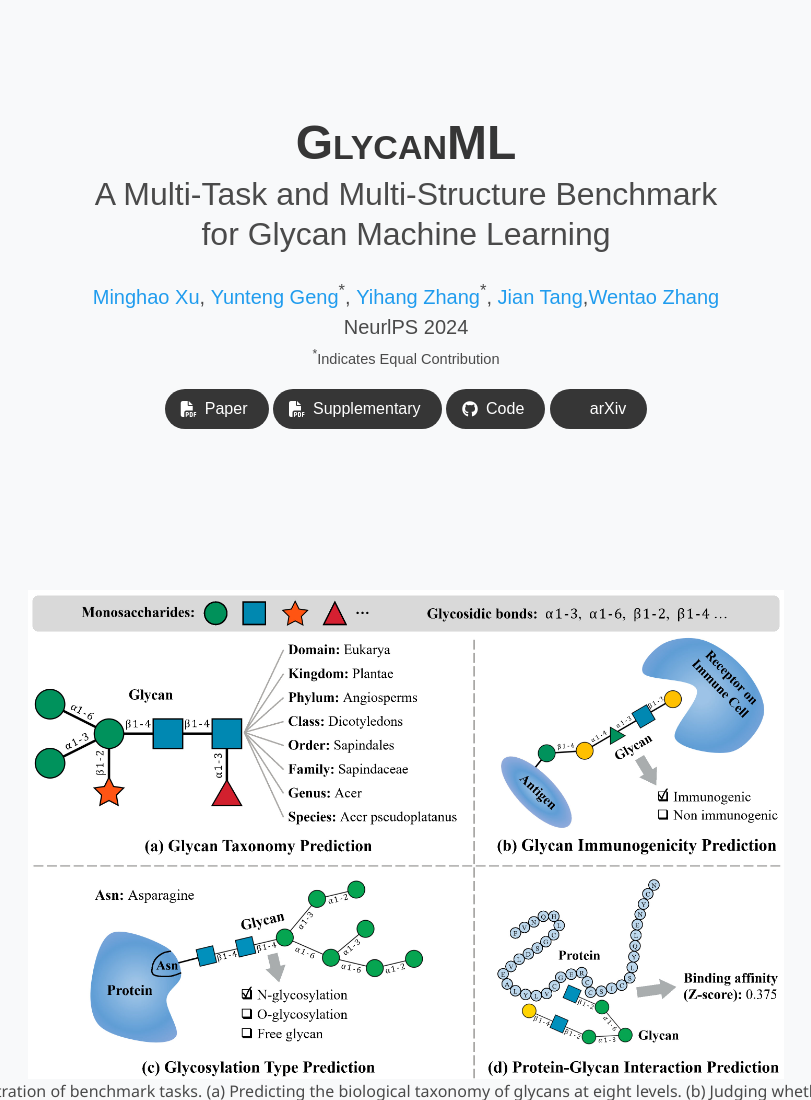
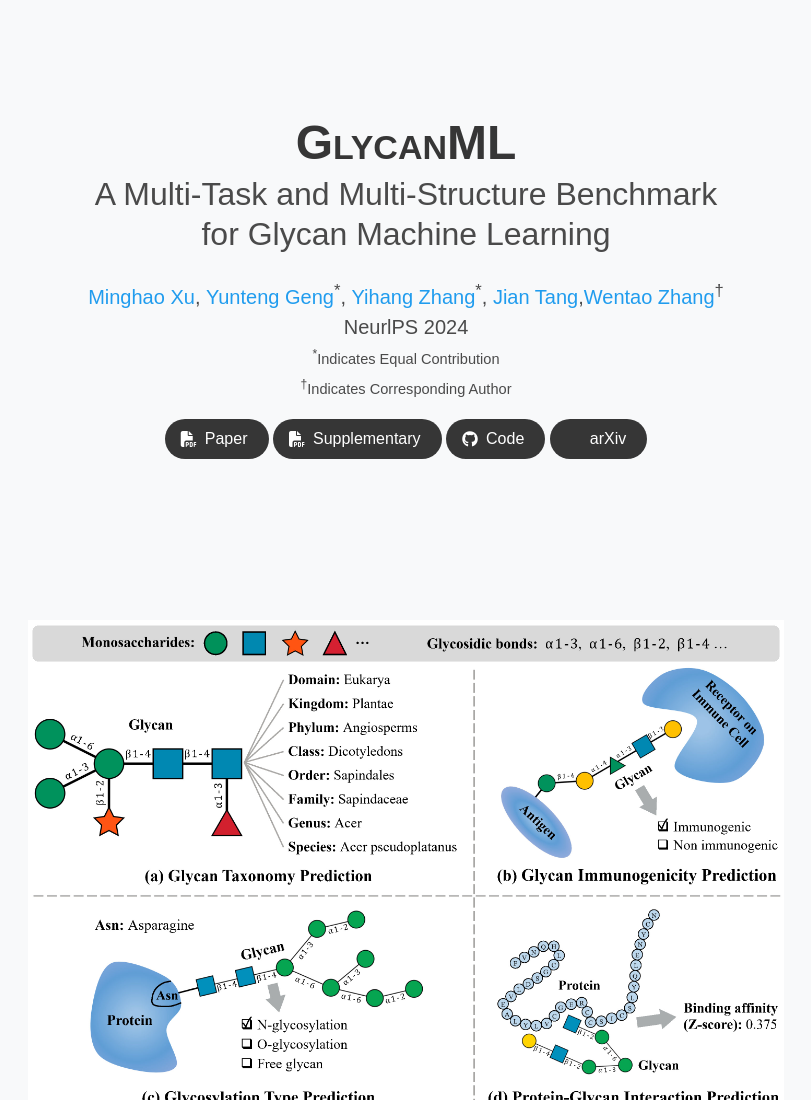
Before and after one commit to GlycanML/project, a plain HTML site: page index.html in a window 1280 px wide. Shown: the top 1100 px of the page, without its empty margins (234-1045 px from the left). Drawn offline with nearby package versions, Linux system fonts and the light colour scheme; some icons are missing; a web font is replaced by a local one.

Commit message:
Update index.html

```diff
--- a/index.html
+++ b/index.html
@@ -67,7 +67,7 @@
                     <a href="THIRD AUTHOR PERSONAL LINK" target="_blank">Yihang Zhang</a><sup>*</sup>, <span class="author-block">
                     <a href="THIRD AUTHOR PERSONAL LINK" target="_blank">Jian Tang</a>,
                   </span><span class="author-block">
-                    <a href="THIRD AUTHOR PERSONAL LINK" target="_blank">Wentao Zhang</a>
+                    <a href="THIRD AUTHOR PERSONAL LINK" target="_blank">Wentao Zhang</a><sup>†</sup>
                   </span>
                   </span>
                   </div>
@@ -75,6 +75,7 @@
                   <div class="is-size-5 publication-authors">
                     <span class="author-block">NeurlPS 2024</span>
                     <span class="eql-cntrb"><small><br><sup>*</sup>Indicates Equal Contribution</small></span>
+                    <span class="eql-cntrb"><small><br><sup>†</sup>Indicates Corresponding Author</small></span>
                   </div>
 
                   <div class="column has-text-centered">
```
